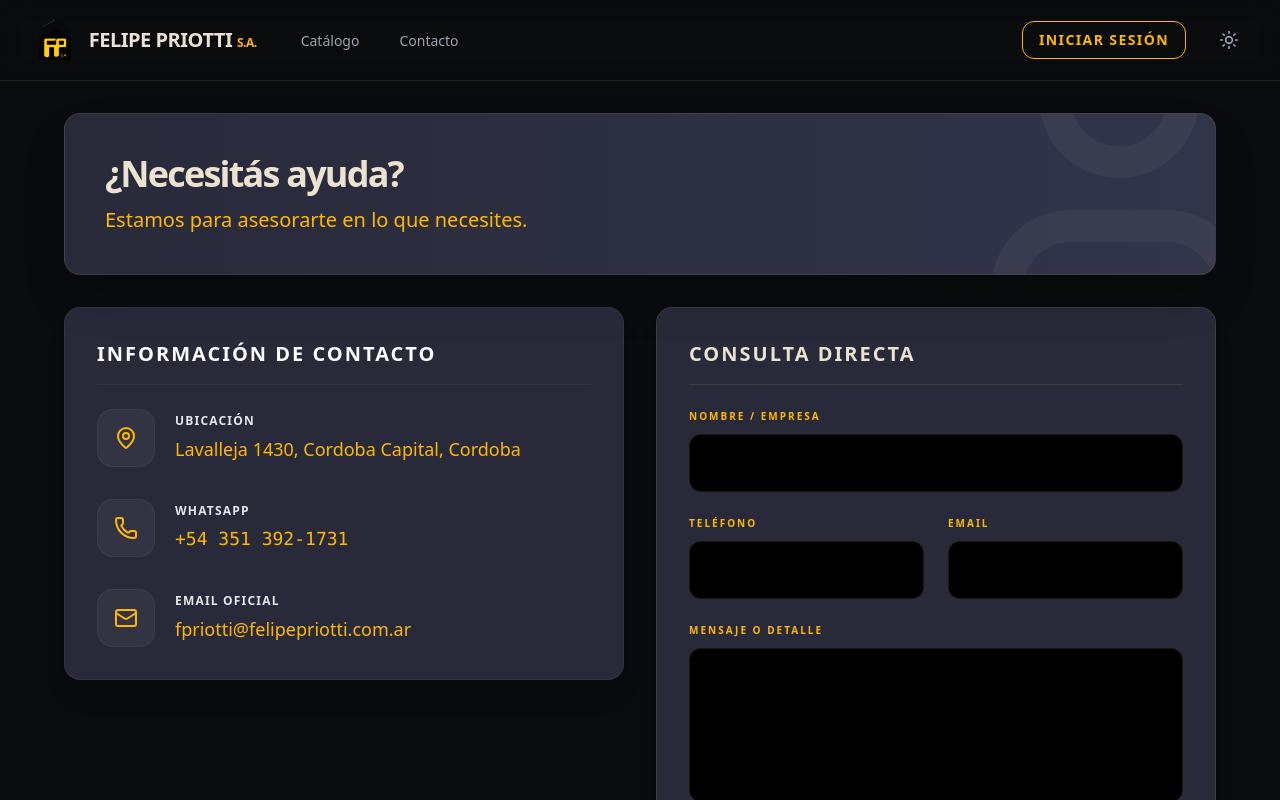
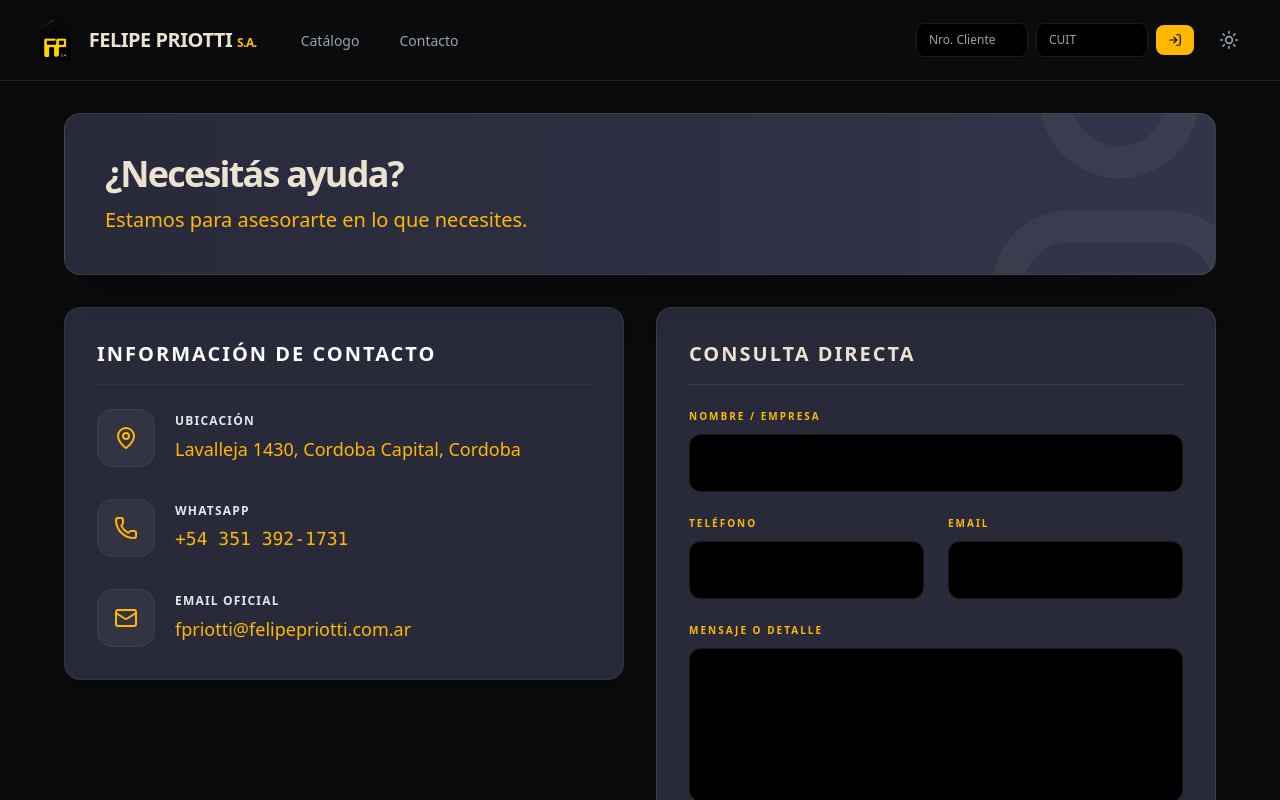
Before and after one commit to santiago-rosa/priotti_v3, a React (Vite) app in the folder web/: page /contact in a window 1280 px wide. Shown: the top 800 px of the page. Built offline with nearby package versions, Linux system fonts and the light colour scheme.

Commit message:
guest mode

```diff
--- a/web/src/App.tsx
+++ b/web/src/App.tsx
@@ -7,7 +7,6 @@
 import { CartSync } from './components/cart/CartSync';
 
 import { Catalog } from './pages/Catalog';
-import { Login } from './pages/Login';
 import { Contact } from './pages/Contact';
 import { Orders } from './pages/Orders';
 import { AdminClients } from './pages/admin/Clients';
@@ -30,7 +29,7 @@
   const { user, role, isInitializing } = useAuthStore();
 
   if (isInitializing) return null; // Wait for localStorage hydration before deciding
-  if (!user) return <Navigate to="/login" replace />;
+  if (!user) return <Navigate to="/" replace />;
 
   const roles = Array.isArray(allowedRoles) ? allowedRoles : (allowedRoles ? [allowedRoles] : []);
   if (roles.length > 0 && role && !roles.includes(role)) return <Navigate to="/" replace />;
@@ -48,7 +47,7 @@
   return (
     <BrowserRouter>
       <Routes>
-        <Route path="/login" element={<Login />} />
+        <Route path="/login" element={<Navigate to="/" replace />} />
 
         {/* Public Routes with Layout */}
         <Route path="/" element={<Layout><Catalog /></Layout>} />
--- a/web/src/components/layout/Navbar.tsx
+++ b/web/src/components/layout/Navbar.tsx
@@ -1,23 +1,45 @@
 import { Link, useNavigate } from 'react-router-dom';
 import { useAuthStore } from '../../store/authStore';
 import { useCartStore } from '../../store/cartStore';
-import { ShoppingCart, LogOut, Menu, X, User, Sun, Moon } from 'lucide-react';
+import { ShoppingCart, LogOut, Menu, X, User, Sun, Moon, LogIn } from 'lucide-react';
 import { useState } from 'react';
+import type { FormEvent } from 'react';
 import { useThemeStore } from '../../store/themeStore';
+import { api } from '../../lib/axios';
 import logo from '../../assets/logopriotti.png';
 
 export const Navbar = () => {
-    const { user, role, logout } = useAuthStore();
+    const { user, role, logout, login } = useAuthStore();
     const { items, setIsOpen } = useCartStore();
     const { theme, toggleTheme } = useThemeStore();
     const navigate = useNavigate();
     const [mobileMenuOpen, setMobileMenuOpen] = useState(false);
+    const [loginNumero, setLoginNumero] = useState('');
+    const [loginCuit, setLoginCuit] = useState('');
+    const [loginError, setLoginError] = useState('');
+    const [loginLoading, setLoginLoading] = useState(false);
 
     const cartItemsCount = items.reduce((acc, item) => acc + item.cantidad, 0);
 
     const handleLogout = () => {
         logout();
-        navigate('/login');
+        navigate('/');
+    };
+
+    const handleNavLogin = async (e: FormEvent) => {
+        e.preventDefault();
+        setLoginError('');
+        setLoginLoading(true);
+        try {
+            const response = await api.post('/auth/login', { numero: loginNumero, cuit: loginCuit });
+            const { token, role, user } = response.data;
+            login(user, role, token);
+            setMobileMenuOpen(false);
+        } catch (err: any) {
+            setLoginError(err.response?.data?.error || 'Datos incorrectos');
+        } finally {
+            setLoginLoading(false);
+        }
     };
 
     const navLinks = !user
@@ -40,7 +62,7 @@
             ];
 
     return (
-  <nav className="bg-background/95 text-text-primary border-b sticky top-0 z-40 backdrop-blur-md transition-colors duration-300">
+        <nav className="bg-background/95 text-text-primary border-b sticky top-0 z-40 backdrop-blur-md transition-colors duration-300">
             <div className="max-w-7xl mx-auto px-4 sm:px-6 lg:px-8 border-none">
                 <div className="flex justify-between h-20">
                     <div className="flex items-center">
@@ -51,7 +73,7 @@
                             </span>
                         </Link>
 
-                        {/* Desktop Menu */}
+                        {/* Desktop nav links */}
                         <div className="hidden md:ml-10 md:flex md:space-x-8">
                             {navLinks.map(link => (
                                 <Link key={link.name} to={link.path} className="inline-flex items-center px-1 pt-1 text-sm font-medium text-gray-400 hover:text-primary-500 border-b-2 border-transparent hover:border-primary-500 transition-all">
@@ -61,7 +83,8 @@
                         </div>
                     </div>
 
-                    <div className="hidden md:flex items-center space-x-6">
+                    {/* Desktop right side */}
+                    <div className="hidden md:flex items-center space-x-4">
                         {user ? (
                             <>
                                 <div className="flex items-center text-sm">
@@ -93,17 +116,51 @@
                                 </button>
                             </>
                         ) : (
-                            <Link
-                                to="/login"
-                                className="inline-flex items-center px-4 py-2 border border-primary-500 text-sm font-black rounded-xl text-primary-500 hover:bg-primary-500 hover:text-black transition-all uppercase tracking-widest"
-                            >
-                                Iniciar Sesión
-                            </Link>
+                            <div className="relative">
+                                <form onSubmit={handleNavLogin} className="flex items-center gap-2">
+                                    <input
+                                        type="text"
+                                        placeholder="Nro. Cliente"
+                                        value={loginNumero}
+                                        onChange={(e) => setLoginNumero(e.target.value)}
+                                        required
+                                        className="w-28 px-3 py-2 text-xs bg-surface-darker border border-white/10 rounded-lg text-text-primary placeholder-text-secondary/50 focus:outline-none focus:border-primary-500 transition-colors"
+                                    />
+                                    <input
+                                        type="password"
+                                        placeholder="CUIT"
+                                        value={loginCuit}
+                                        onChange={(e) => setLoginCuit(e.target.value)}
+                                        required
+                                        className="w-28 px-3 py-2 text-xs bg-surface-darker border border-white/10 rounded-lg text-text-primary placeholder-text-secondary/50 focus:outline-none focus:border-primary-500 transition-colors"
+                                    />
+                                    <button
+                                        type="submit"
+                                        disabled={loginLoading}
+                                        className="px-3 py-2 bg-primary-500 text-black rounded-lg hover:bg-primary-400 transition-all disabled:opacity-50 flex items-center"
+                                        title="Ingresar"
+                                    >
+                                        {loginLoading ? (
+                                            <svg className="animate-spin h-3.5 w-3.5" fill="none" viewBox="0 0 24 24">
+                                                <circle className="opacity-25" cx="12" cy="12" r="10" stroke="currentColor" strokeWidth="4" />
+                                                <path className="opacity-75" fill="currentColor" d="M4 12a8 8 0 018-8V0C5.373 0 0 5.373 0 12h4z" />
+                                            </svg>
+                                        ) : (
+                                            <LogIn className="w-3.5 h-3.5" />
+                                        )}
+                                    </button>
+                                </form>
+                                {loginError && (
+                                    <p className="absolute right-0 top-full mt-1 text-[10px] text-red-400 font-bold whitespace-nowrap bg-surface px-2 py-1 rounded border border-red-500/20 z-50">
+                                        {loginError}
+                                    </p>
+                                )}
+                            </div>
                         )}
 
                         <button
                             onClick={toggleTheme}
-                            className="p-2 ml-2 rounded-xl text-gray-400 hover:text-primary-500 hover:bg-white/5 transition-all border border-transparent hover:border-white/10"
+                            className="p-2 rounded-xl text-gray-400 hover:text-primary-500 hover:bg-white/5 transition-all border border-transparent hover:border-white/10"
                             title={theme === 'dark' ? 'Cambiar a modo claro' : 'Cambiar a modo oscuro'}
                         >
                             {theme === 'dark' ? <Sun className="h-5 w-5" /> : <Moon className="h-5 w-5" />}
@@ -141,7 +198,7 @@
                 </div>
             </div>
 
-            {/* Mobile Menu */}
+            {/* Mobile menu */}
             {mobileMenuOpen && (
                 <div className="md:hidden bg-surface border-b pb-6 animate-in slide-in-from-top duration-300">
                     <div className="pt-2 px-4 pb-3 space-y-2">
@@ -169,13 +226,35 @@
                                 Cerrar sesión
                             </button>
                         ) : (
-                            <Link
-                                to="/login"
-                                onClick={() => setMobileMenuOpen(false)}
-                                className="mt-4 block px-4 py-3 rounded-xl text-base font-black text-primary-500 border border-primary-500 hover:bg-primary-500 hover:text-black transition-all text-center uppercase tracking-widest"
-                            >
-                                Iniciar Sesión
-                            </Link>
+                            <form onSubmit={handleNavLogin} className="mt-4 px-1 space-y-3">
+                                <input
+                                    type="text"
+                                    placeholder="Número de Cliente"
+                                    value={loginNumero}
+                                    onChange={(e) => setLoginNumero(e.target.value)}
+                                    required
+                                    className="w-full px-4 py-3 text-sm bg-surface-darker border border-white/10 rounded-xl text-text-primary placeholder-text-secondary/50 focus:outline-none focus:border-primary-500"
+                                />
+                                <input
+                                    type="password"
+                                    placeholder="CUIT / Identificación"
+                                    value={loginCuit}
+                                    onChange={(e) => setLoginCuit(e.target.value)}
+                                    required
+                                    className="w-full px-4 py-3 text-sm bg-surface-darker border border-white/10 rounded-xl text-text-primary placeholder-text-secondary/50 focus:outline-none focus:border-primary-500"
+                                />
+                                {loginError && (
+                                    <p className="text-xs text-red-400 font-bold px-1">{loginError}</p>
+                                )}
+                                <button
+                                    type="submit"
+                                    disabled={loginLoading}
+                                    className="w-full py-3 rounded-xl text-sm font-black bg-primary-500 text-black hover:bg-primary-400 transition-all uppercase tracking-widest flex items-center justify-center gap-2 disabled:opacity-50"
+                                >
+                                    <LogIn className="w-4 h-4" />
+                                    {loginLoading ? 'Ingresando...' : 'Ingresar'}
+                                </button>
+                            </form>
                         )}
                     </div>
                 </div>
--- a/web/src/pages/Catalog.tsx
+++ b/web/src/pages/Catalog.tsx
@@ -97,7 +97,7 @@
         });
     };
 
-    const { role, user } = useAuthStore();
+    const { role, user, isInitializing } = useAuthStore();
     const addItem = useCartStore((state) => state.addItem);
     const cartItems = useCartStore((state) => state.items);
 
@@ -428,6 +428,81 @@
         }
     };
 
+
+    if (!user && !isInitializing) {
+        return (
+            <div className="space-y-6 text-text-primary">
+                {/* Search bar */}
+                <div className="bg-surface rounded-2xl shadow-xl border p-4 lg:p-6">
+                    <div className="relative group">
+                        <div className="absolute inset-y-0 left-0 pl-4 flex items-center pointer-events-none">
+                            <Search className="h-5 w-5 text-text-secondary group-focus-within:text-primary-500" />
+                        </div>
+                        <input
+                            type="text"
+                            className="block w-full pl-12 pr-4 py-4 bg-white/95 border-2 border-primary-500/10 rounded-xl focus:ring-4 focus:ring-primary-500/20 focus:border-primary-500 text-base text-black placeholder-black/30 font-bold outline-none shadow-xl transition-all"
+                            placeholder="Búsqueda de productos, marcas o rubros..."
+                            value={search}
+                            onChange={(e) => { setSearch(e.target.value); setPage(1); }}
+                        />
+                    </div>
+                </div>
+
+                {/* Login callout */}
+                <div className="bg-primary-500/10 border border-primary-500/20 rounded-xl px-5 py-4 text-center">
+                    <p className="text-sm font-bold text-primary-500">
+                        Inicie sesión para ver precios, ofertas y descuentos, y para realizar pedidos.
+                    </p>
+                </div>
+
+                {/* Simple product list */}
+                {loading ? (
+                    <div className="flex justify-center py-16">
+                        <div className="animate-spin rounded-full h-8 w-8 border-b-2 border-primary-500" />
+                    </div>
+                ) : (
+                    <div className="space-y-2">
+                        {products.map(product => (
+                            <div key={product.codigo} className="bg-surface rounded-xl border border-white/5 hover:border-primary-500/30 transition-all p-3 flex items-center gap-4">
+                                <img
+                                    src={`${import.meta.env.VITE_API_URL}/products/image/${product.imagen || product.codigo}`}
+                                    alt={product.codigo}
+                                    className="w-12 h-12 object-cover rounded-lg flex-shrink-0 bg-surface-darker"
+                                    onError={(e) => { (e.target as HTMLImageElement).src = logoFallback; }}
+                                />
+                                <div className="min-w-0 flex-1">
+                                    <p className="text-xs font-black text-primary-500 uppercase tracking-widest">{product.codigo}</p>
+                                    <p className="text-[11px] text-text-secondary font-bold uppercase tracking-wide">{product.marca} · {product.rubro}</p>
+                                    <p className="text-sm font-bold text-text-primary truncate">{product.aplicacion}</p>
+                                </div>
+                            </div>
+                        ))}
+                    </div>
+                )}
+
+                {/* Pagination */}
+                {totalPages > 1 && (
+                    <div className="flex items-center justify-center gap-3 pb-8">
+                        <button
+                            onClick={() => setPage(p => Math.max(1, p - 1))}
+                            disabled={page === 1}
+                            className="p-2 rounded-xl bg-surface border hover:border-primary-500/50 text-text-secondary hover:text-primary-500 transition-all disabled:opacity-30 disabled:cursor-not-allowed"
+                        >
+                            <ChevronLeft className="w-4 h-4" />
+                        </button>
+                        <span className="text-sm font-black text-text-secondary">{page} / {totalPages}</span>
+                        <button
+                            onClick={() => setPage(p => Math.min(totalPages, p + 1))}
+                            disabled={page === totalPages}
+                            className="p-2 rounded-xl bg-surface border hover:border-primary-500/50 text-text-secondary hover:text-primary-500 transition-all disabled:opacity-30 disabled:cursor-not-allowed"
+                        >
+                            <ChevronRight className="w-4 h-4" />
+                        </button>
+                    </div>
+                )}
+            </div>
+        );
+    }
 
     return (
         <div className="space-y-6 text-text-primary">
```
Also changed, not shown: web/src/lib/axios.ts (+5 -6 lines).
